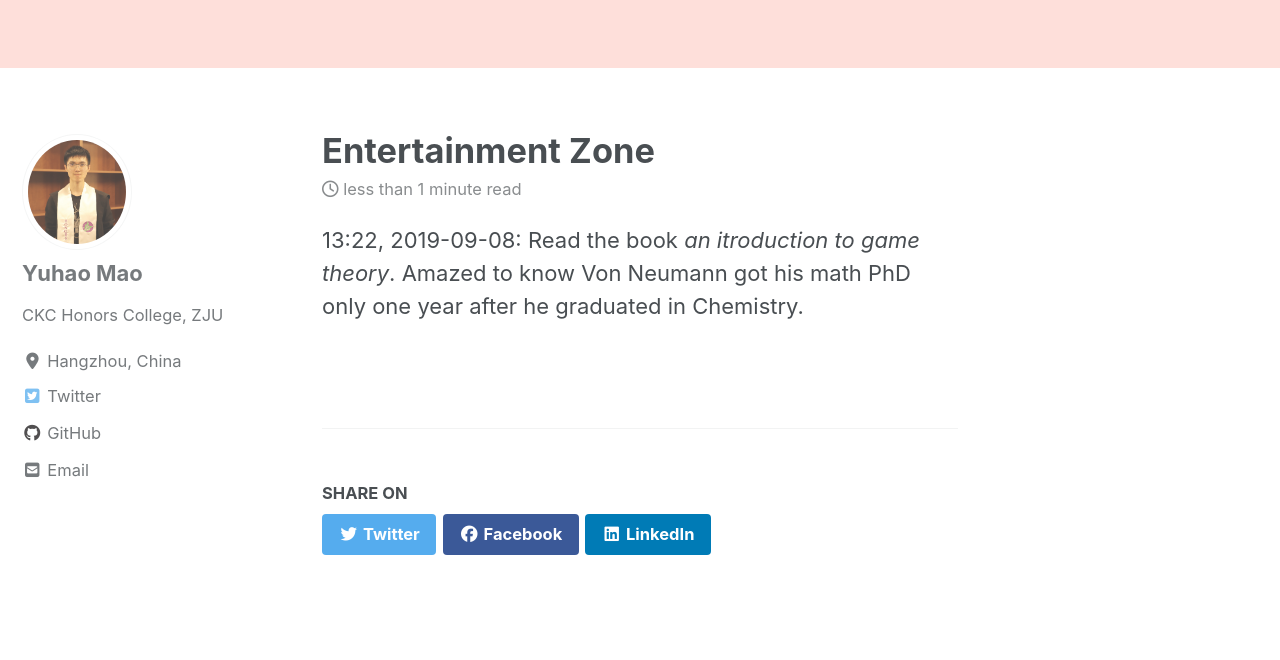
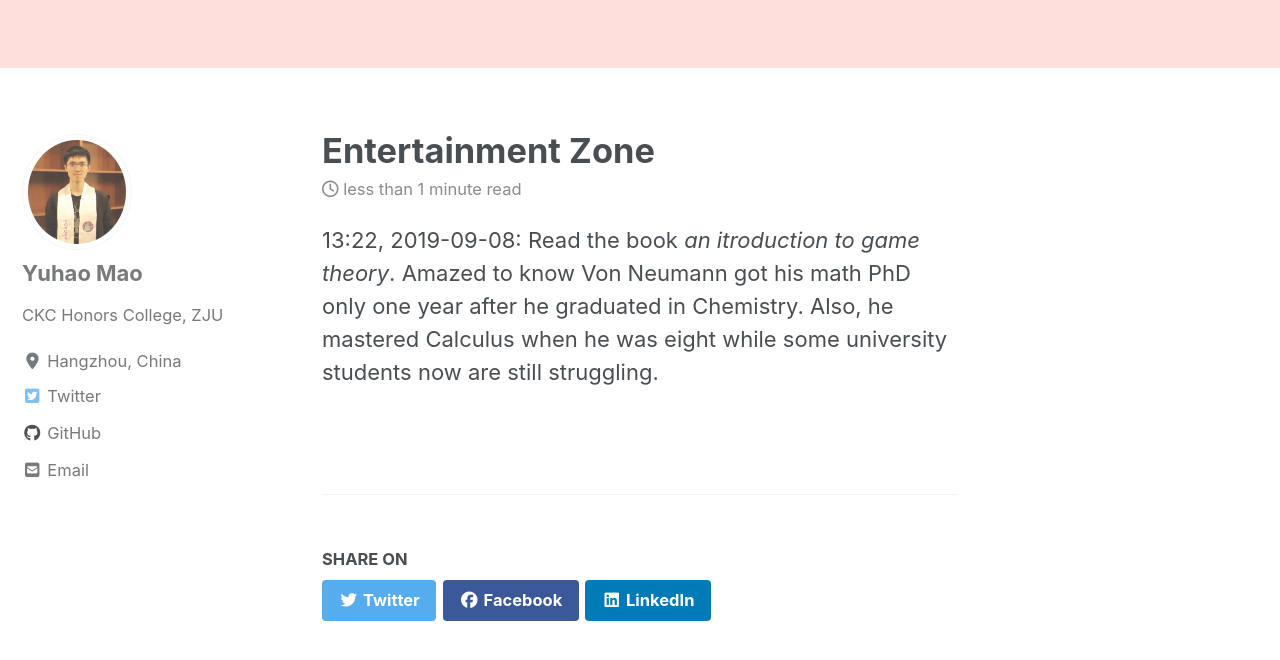
Before and after one commit to AlgebraLoveme/AlgebraLoveme.github.io, a Jekyll site: the page built from _pages/Entertainment.md, in a window 1280 px wide and 900 px high, scrolled down 981 px. Shown: the top 660 px of the window. Built offline with Jekyll 4.4.1, drawn with Linux system fonts in a browser that asks for light colours; cached includes are drawn as plain includes; nearby versions of some CDN libraries.

Commit message:
Update Entertainment.md

```diff
--- a/_pages/Entertainment.md
+++ b/_pages/Entertainment.md
@@ -6,4 +6,4 @@
     image: "/imgs/surfboard.jpg"
 ---
 
-13:22, 2019-09-08: Read the book *an itroduction to game theory*. Amazed to know Von Neumann got his math PhD only one year after he graduated in Chemistry.
+13:22, 2019-09-08: Read the book *an itroduction to game theory*. Amazed to know Von Neumann got his math PhD only one year after he graduated in Chemistry. Also, he mastered Calculus when he was eight while some university students now are still struggling.
```
